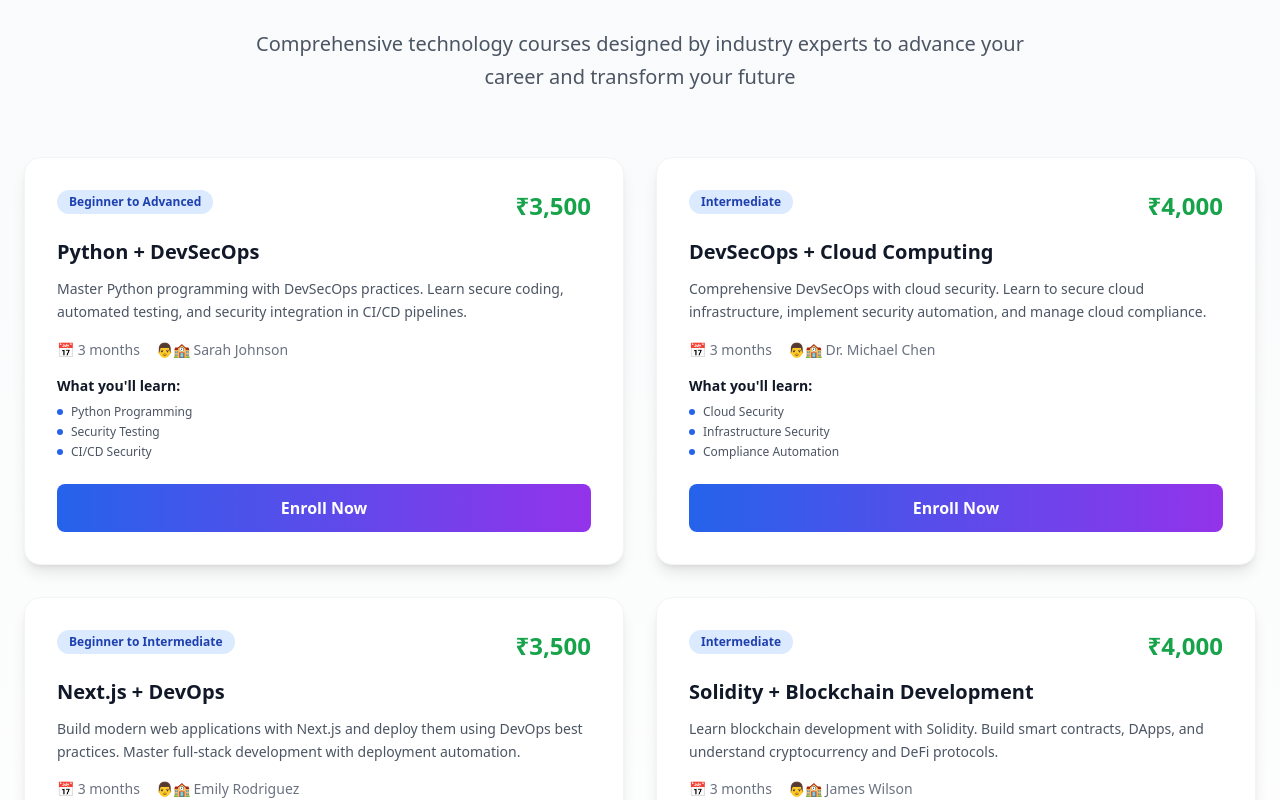
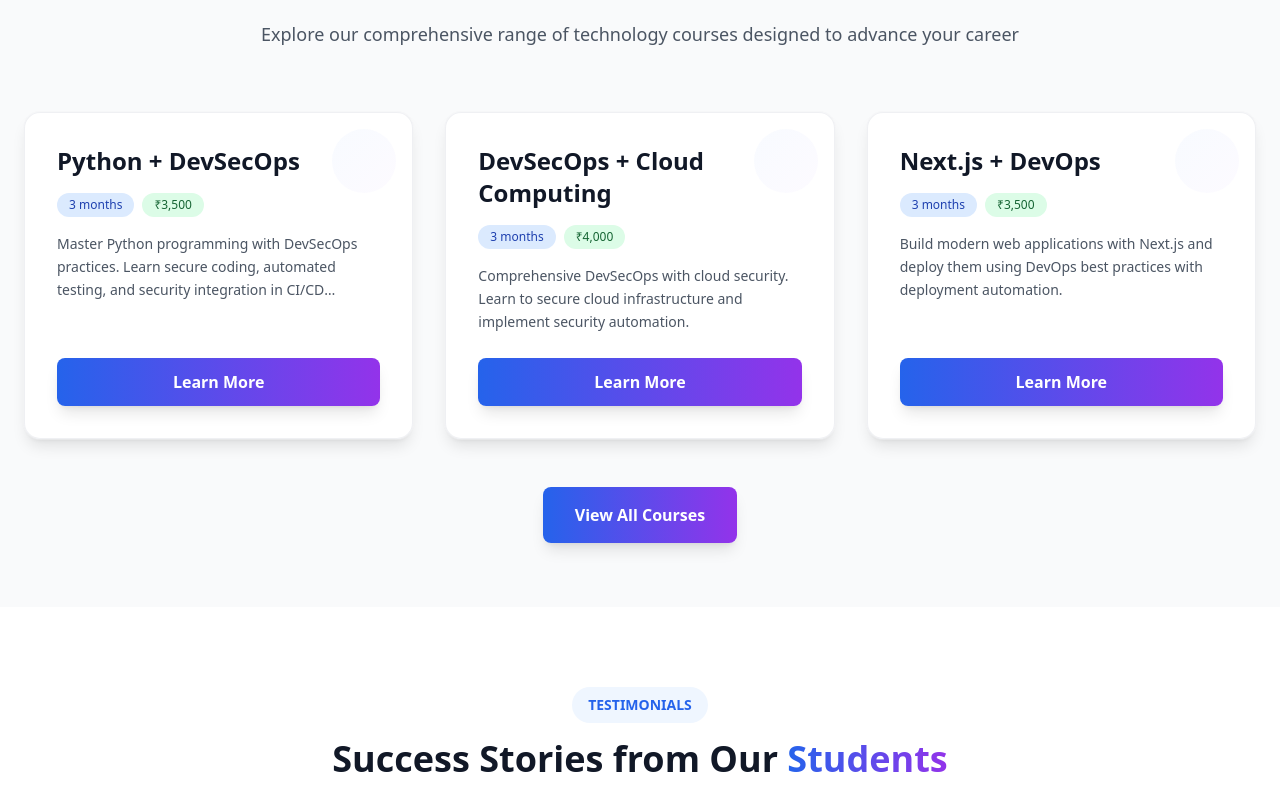
Before and after one commit to miracl-in/miracl-in.github.io, a Next.js app: page / in a window 1280 px wide. Shown: the part 3562-4362 px from the top of the page. Built offline with nearby package versions, Linux system fonts and the light colour scheme.

Commit message:
Update CourseSection.tsx

```diff
--- a/components/CourseSection.tsx
+++ b/components/CourseSection.tsx
@@ -4,120 +4,85 @@ const courses = [
     name: "Python + DevSecOps",
     description: "Master Python programming with DevSecOps practices. Learn secure coding, automated testing, and security integration in CI/CD pipelines.",
     duration: "3 months",
-    price: "₹3,500",
-    features: ["Python Programming", "Security Testing", "CI/CD Security", "Vulnerability Assessment", "Secure Code Review"],
-    instructor: "Sarah Johnson",
-    level: "Beginner to Advanced"
+    price: "₹3,500"
   },
   {
     id: 2,
     name: "DevSecOps + Cloud Computing",
-    description: "Comprehensive DevSecOps with cloud security. Learn to secure cloud infrastructure, implement security automation, and manage cloud compliance.",
+    description: "Comprehensive DevSecOps with cloud security. Learn to secure cloud infrastructure and implement security automation.",
     duration: "3 months",
-    price: "₹4,000",
-    features: ["Cloud Security", "Infrastructure Security", "Compliance Automation", "Security Monitoring", "Incident Response"],
-    instructor: "Dr. Michael Chen",
-    level: "Intermediate"
+    price: "₹4,000"
   },
   {
     id: 3,
     name: "Next.js + DevOps",
-    description: "Build modern web applications with Next.js and deploy them using DevOps best practices. Master full-stack development with deployment automation.",
+    description: "Build modern web applications with Next.js and deploy them using DevOps best practices with deployment automation.",
     duration: "3 months",
-    price: "₹3,500",
-    features: ["Next.js Framework", "React Development", "CI/CD Pipelines", "Docker Deployment", "Cloud Hosting"],
-    instructor: "Emily Rodriguez",
-    level: "Beginner to Intermediate"
-  },
-  {
-    id: 4,
-    name: "Solidity + Blockchain Development",
-    description: "Learn blockchain development with Solidity. Build smart contracts, DApps, and understand cryptocurrency and DeFi protocols.",
-    duration: "3 months",
-    price: "₹4,000",
-    features: ["Solidity Programming", "Smart Contracts", "DApp Development", "Web3 Integration", "DeFi Protocols"],
-    instructor: "James Wilson",
-    level: "Intermediate"
+    price: "₹3,500"
   }
 ]
 
-export default function CoursesPage() {
+export default function CourseSection() {
   return (
-    <main className="min-h-screen bg-gradient-to-b from-gray-50 to-white">
-      <div className="max-w-7xl mx-auto px-6 py-16">
+    <section id="courses" className="py-16 bg-gray-50 dark:bg-gray-900">
+      <div className="max-w-7xl mx-auto px-6">
         <div className="text-center mb-16">
-          <h1 className="text-5xl font-bold bg-gradient-to-r from-blue-600 to-purple-600 bg-clip-text text-transparent mb-6">
+          <h2 className="text-4xl font-bold mb-6 bg-gradient-to-r from-blue-600 to-purple-600 bg-clip-text text-transparent">
             Our Courses
-          </h1>
-          <p className="text-xl text-gray-600 max-w-3xl mx-auto leading-relaxed">
-            Comprehensive technology courses designed by industry experts to advance your career and transform your future
+          </h2>
+          <p className="text-lg text-gray-600 dark:text-gray-300 max-w-3xl mx-auto">
+            Explore our comprehensive range of technology courses designed to advance your career
           </p>
         </div>
 
-        <div className="grid grid-cols-1 md:grid-cols-2 gap-8">
+        <div className="grid grid-cols-1 md:grid-cols-2 lg:grid-cols-3 gap-8 mb-12">
           {courses.map((course) => (
             <div
               key={course.id}
-              className="bg-white rounded-2xl shadow-lg hover:shadow-2xl transition-all duration-300 transform hover:-translate-y-2 border border-gray-100 overflow-hidden"
+              className="bg-white/90 backdrop-blur-md border border-gray-200/60 rounded-2xl shadow-lg hover:shadow-2xl hover:shadow-blue-500/20 hover:border-blue-300/70 transition-all duration-500 p-8 flex flex-col justify-between h-full ring-1 ring-gray-100/50 hover:ring-blue-300/60 hover:-translate-y-2 group overflow-hidden relative"
             >
-              <div className="p-8">
-                <div className="flex justify-between items-start mb-4">
-                  <span className="px-3 py-1 bg-blue-100 text-blue-800 text-xs font-semibold rounded-full">
-                    {course.level}
-                  </span>
-                  <span className="text-2xl font-bold text-green-600">{course.price}</span>
-                </div>
+              <div className="absolute top-0 left-0 w-full h-1 bg-gradient-to-r from-blue-600 to-purple-600 transform scale-x-0 group-hover:scale-x-100 transition-transform duration-500"></div>
 
-                <h2 className="text-xl font-bold text-gray-900 mb-3">
+              <div className="relative">
+                <div className="absolute -top-4 -right-4 w-16 h-16 bg-gradient-to-br from-blue-100 to-purple-100 rounded-full opacity-20 group-hover:opacity-40 transition-opacity"></div>
+
+                <h2 className="text-2xl font-bold mb-4 text-gray-900 group-hover:text-blue-600 transition-colors">
                   {course.name}
                 </h2>
 
-                <p className="text-gray-600 text-sm leading-relaxed mb-4">
+                <div className="flex flex-wrap gap-2 mb-4">
+                  <span className="inline-flex items-center px-3 py-1 rounded-full text-xs font-medium bg-blue-100 text-blue-800">
+                    {course.duration}
+                  </span>
+                  <span className="inline-flex items-center px-3 py-1 rounded-full text-xs font-medium bg-green-100 text-green-800">
+                    {course.price}
+                  </span>
+                </div>
+
+                <p className="text-gray-600 leading-relaxed text-sm line-clamp-3 mb-6">
                   {course.description}
                 </p>
+              </div>
 
-                <div className="mb-4">
-                  <div className="flex items-center gap-4 text-sm text-gray-500 mb-3">
-                    <span>📅 {course.duration}</span>
-                    <span>👨🏫 {course.instructor}</span>
-                  </div>
-                </div>
-
-                <div className="mb-6">
-                  <h4 className="font-semibold text-gray-900 mb-2 text-sm">What you'll learn:</h4>
-                  <ul className="space-y-1">
-                    {course.features.slice(0, 3).map((feature, index) => (
-                      <li key={index} className="text-xs text-gray-600 flex items-center gap-2">
-                        <span className="w-1.5 h-1.5 bg-blue-600 rounded-full"></span>
-                        {feature}
-                      </li>
-                    ))}
-                  </ul>
-                </div>
-
-                <button className="w-full px-6 py-3 bg-gradient-to-r from-blue-600 to-purple-600 text-white font-semibold rounded-lg hover:from-blue-700 hover:to-purple-700 transition-all duration-300 transform hover:scale-105">
-                  Enroll Now
-                </button>
-              </div>
+              <a
+                href="#contact"
+                className="inline-block px-6 py-3 bg-gradient-to-r from-blue-600 to-purple-600 text-white font-semibold rounded-lg hover:from-blue-700 hover:to-purple-700 transition-all duration-300 transform hover:scale-105 shadow-lg text-center"
+              >
+                Learn More
+              </a>
             </div>
           ))}
         </div>
 
-        <div className="text-center mt-16">
-          <div className="bg-gradient-to-r from-blue-600 to-purple-600 rounded-2xl p-8 text-white">
-            <h2 className="text-3xl font-bold mb-4">Ready to Start Learning?</h2>
-            <p className="text-blue-100 mb-6 max-w-2xl mx-auto">
-              Join thousands of professionals who have transformed their careers with our expert-led courses
-            </p>
-            <a
-              href="#contact"
-              className="inline-block px-8 py-4 bg-white text-blue-600 font-semibold rounded-lg hover:bg-gray-100 transition-all duration-300 transform hover:scale-105"
-            >
-              Get Free Consultation
-            </a>
-          </div>
+        <div className="text-center">
+          <a
+            href="#contact"
+            className="inline-block px-8 py-4 bg-gradient-to-r from-blue-600 to-purple-600 text-white font-semibold rounded-lg hover:from-blue-700 hover:to-purple-700 transition-all duration-300 transform hover:scale-105 shadow-lg"
+          >
+            View All Courses
+          </a>
         </div>
       </div>
-    </main>
+    </section>
   )
 }
```
